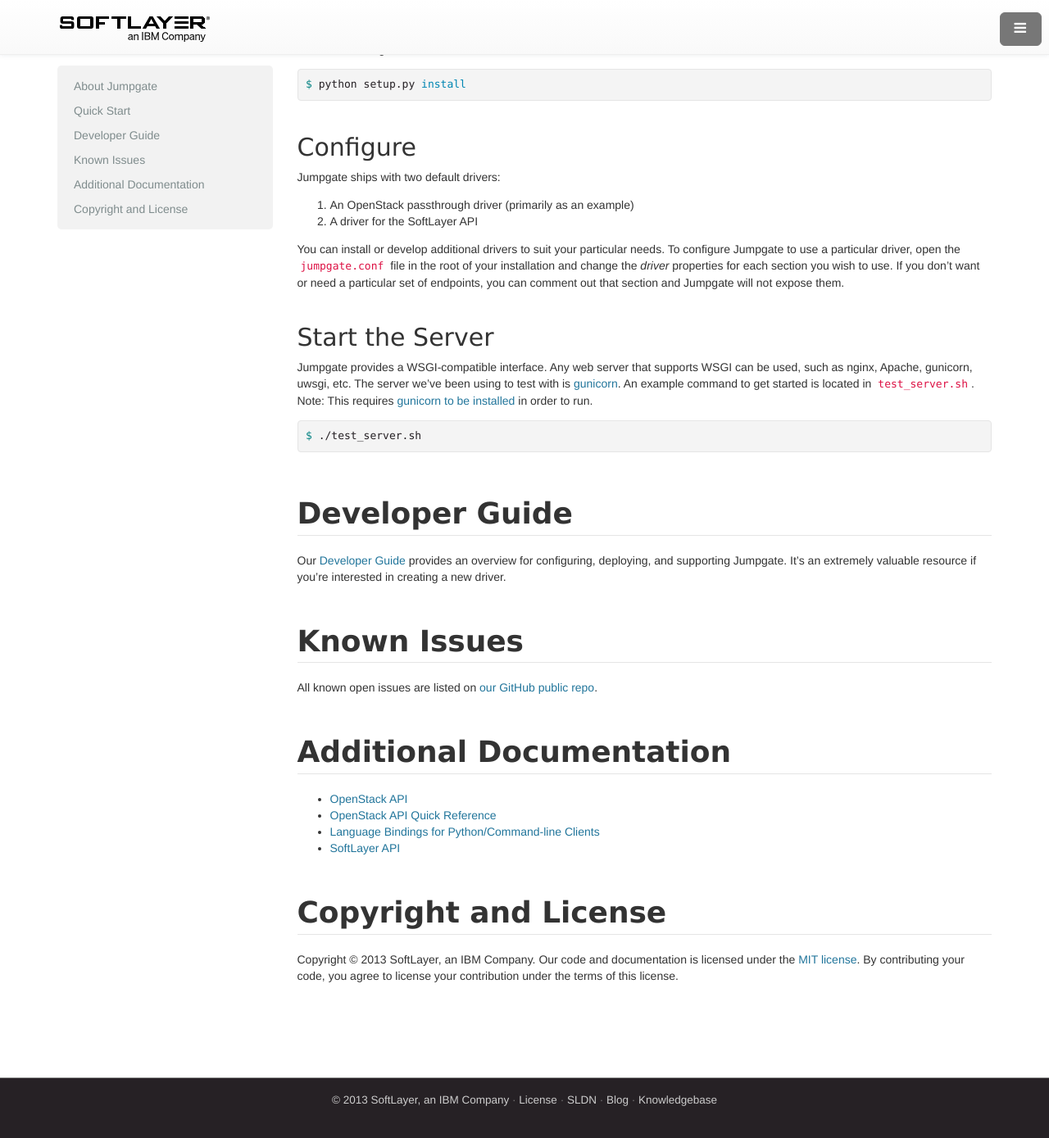
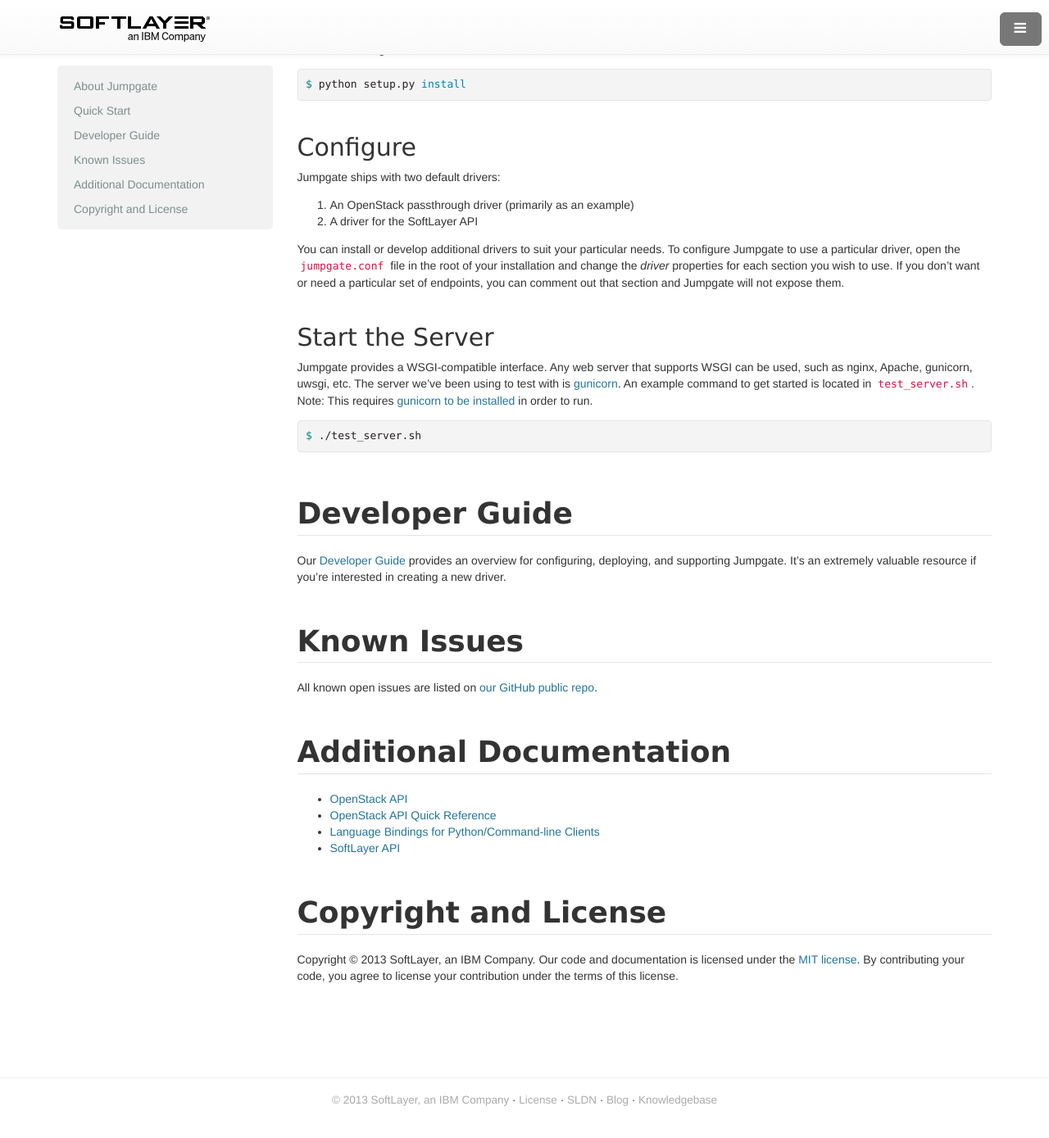
Before and after one commit to softlayer/jumpgate, a Jekyll site: the page built from get-started.md, in a window 1280 px wide and 1400 px high, scrolled down 656 px. Shown: the top 1389 px of the window at 82% size. Built offline with Jekyll 4.4.1, drawn with Linux system fonts in a browser that asks for light colours.

```diff
--- a/css/pages.css
+++ b/css/pages.css
@@ -178,10 +178,9 @@
   padding: 3em 0;
   margin-top: 100px;
   font-weight: 300;
-  color: #777;
   text-align: center;
-  background: #262125;
-  border-top: 1px solid #999;
+  background: transparent;
+  border-top: 1px solid #eee;
 }
 
 .footer-links {
@@ -202,11 +201,14 @@
   margin-bottom: 0;
 }
 
-.footer a,
+.footer a {
+  color: #aaa;
+  text-decoration: none;
+}
+
 .footer a:hover,
 .footer a:focus {
-  color: #ccc;
-  text-decoration: none;
+  color: #777;
 }
 
 @media (min-width: 768px) {
@@ -869,9 +871,3 @@
 .service-icon:hover {
   font-size: 5em;
 }
-
-.alert-info {
-  color: #21759b;
-  background-color: #e3ebff;
-  border-color: #ccd3e5;
-}
```
Also changed, not shown: _includes/header.html (+8 -0 lines), scripts/ie8-responsive-file-warning.js (added, +12 -0 lines).
